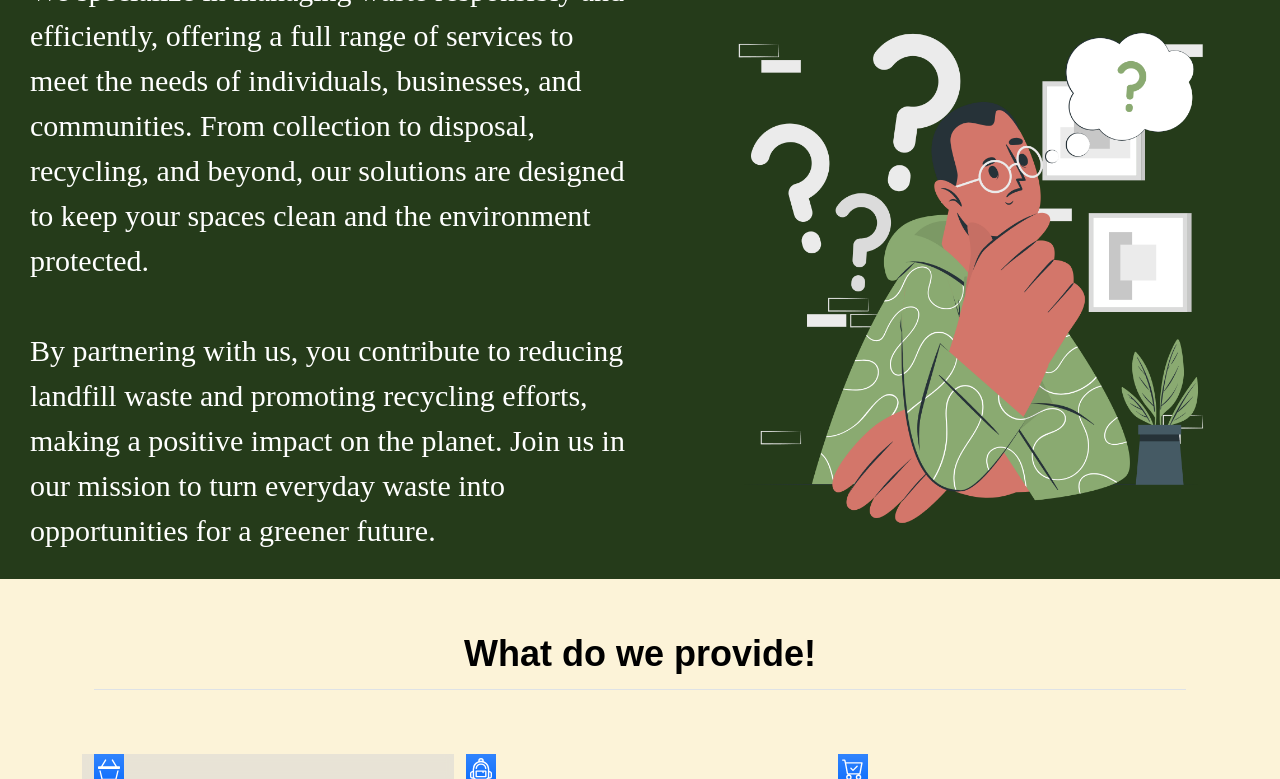
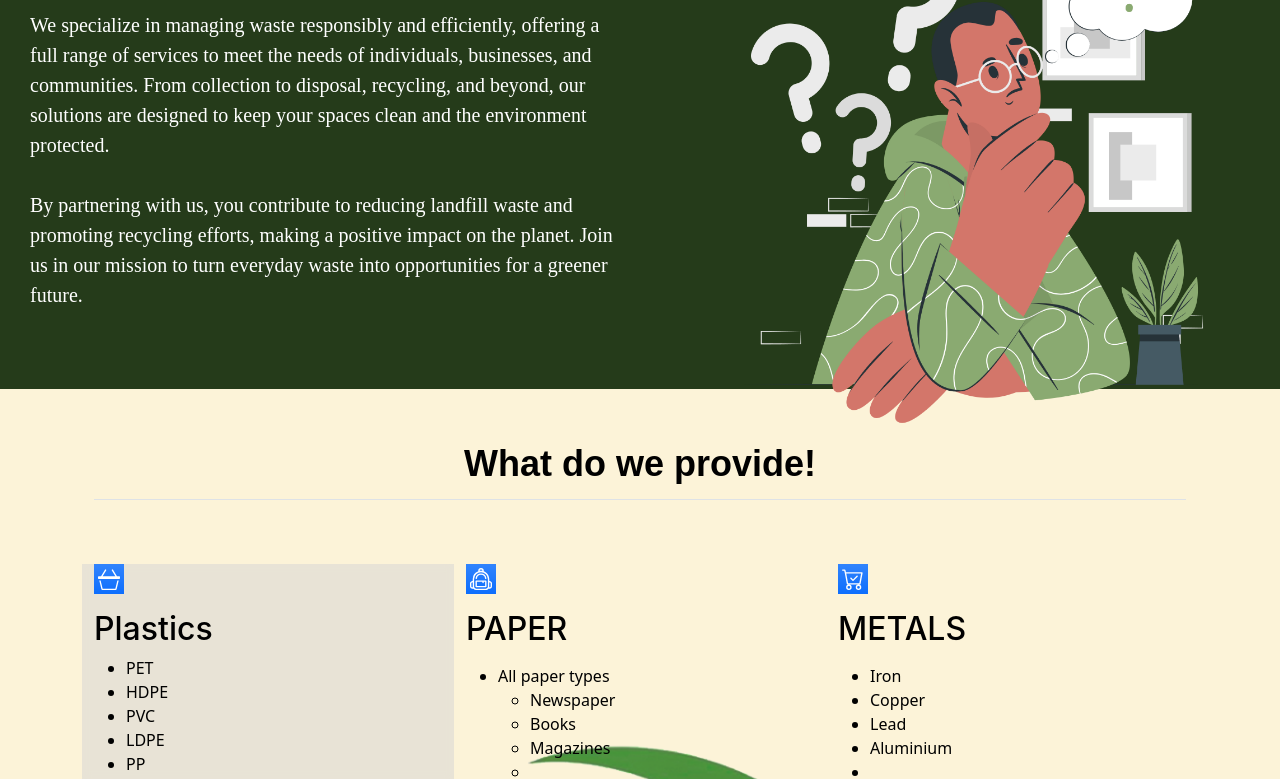
Before and after one commit to hitonao/WMP, a plain HTML site: page index.html in a window 1280 px wide. Shown: the part 521-1300 px from the top of the page. Drawn offline with nearby package versions, Linux system fonts and the light colour scheme.

Commit message:
Update style.css

```diff
--- a/css/style.css
+++ b/css/style.css
@@ -124,15 +124,13 @@ h3{
     border: #000000;
     padding-top: 20px;
     padding-left: 30px;
-
-
-
+    padding-bottom: 10px;
 }
 .lead{
     font-family: "DM serif Display";
   font-weight:lighter;
   font-style: normal;
-  font-size: 30px;
+  font-size: 20px;
   padding-bottom: 10px;
 
 }
```
